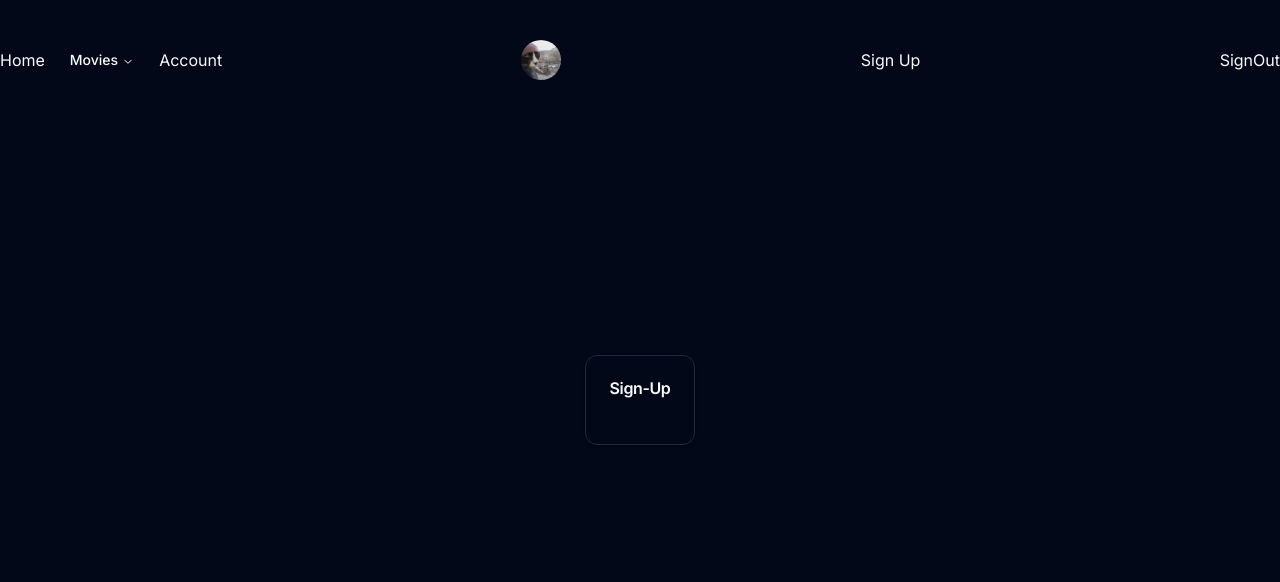
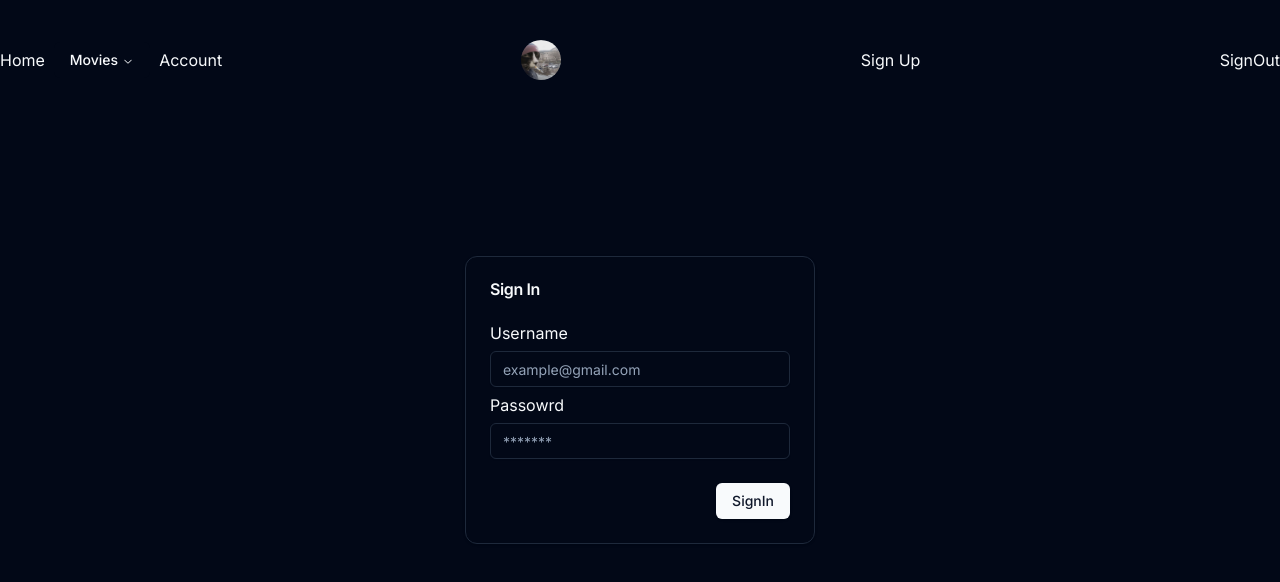
Before and after one commit to sreehhari/ticketile, a Next.js app: page /signIn in a window 1280 px wide. Shown: the top 582 px of the page. Built offline with nearby package versions, Linux system fonts and the light colour scheme; no server answers.

Commit message:
working nextauth signin

```diff
--- a/src/app/lib/auth.js
+++ b/src/app/lib/auth.js
@@ -20,7 +20,9 @@ export const NEXT_AUTH_CONFIG = {
                     return null;
                 }
                 const user = await prisma.user.findUnique({
-                    where :{email:credentials.email},
+                    where :{email:credentials.email,
+                        password:credentials.password
+                    },
                 });
                 if(!user){
                     throw new Error("no user found with that email check your email and try again");
--- a/src/app/signIn/page.tsx
+++ b/src/app/signIn/page.tsx
@@ -6,26 +6,94 @@ import {
     CardFooter,
     CardHeader,
     CardTitle,
-  } from "@/components/ui/card"
+  } from "@/components/ui/card";
+  import Link from "next/link";
+import { Input } from "@/components/ui/input";
+import { Label } from "@radix-ui/react-label";
+import {
+    Select,
+    SelectContent,
+    SelectItem,
+    SelectTrigger,
+    SelectValue,
+  } from "@/components/ui/select";
+import { Button } from "@/components/ui/button";
+import { useState } from "react";
+import { signIn } from "next-auth/react";
+import { useRouter } from "next/navigation";
 
 
-
-export default function Signup(){
+export default function SignIn(){
+    const router = useRouter();
+    const[formData,setFormData]=useState({
+        email:"",
+        password:""
+    });
+    const handleinputchange =(e:React.ChangeEvent<HTMLInputElement | HTMLTextAreaElement | HTMLSelectElement>)=>{
+        setFormData({...formData,[e.target.name]:e.target.value,})
+    };
     return (
-        <div className="flex items-center justify-center h-screen">
-            <Card>
+     <>
+     <div className="min-h-screen flex flex-col items-center justify-center">
+           <Card className="w-[350px]">
       <CardHeader>
-                    <CardTitle>Sign-Up</CardTitle>
+        <CardTitle>Sign In</CardTitle>
       </CardHeader>
       <CardContent>
+        <form>
+          <div className="grid w-full items-center gap-4">
+            <div className="flex flex-col space-y-1.5">
+              <Label htmlFor="email">Username</Label>
+              <Input name="email" placeholder="example@gmail.com" type="email" value={formData.email} onChange={handleinputchange} required/>
+              <Label htmlFor="password">Passowrd</Label>
+              <Input name="password" placeholder="*******" type="password" value={formData.password} onChange={handleinputchange} required></Input>
+            </div>
+            {/* <div className="flex flex-col space-y-1.5">
 
+              {formData.role==='owner'&&(
+                <>
+                <div>
+                    <Label htmlFor="theaterName">Theater Name</Label>
+                    <Input id="theaterName"
+                     name="theaterName"
+                     type="text"
+                      placeholder="Enter theater name"
+                      value={formData.theaterName}
+                      onChange={handleinputchange}
+                      required></Input>
+                </div>
+                <div>
+                  <Label htmlFor="location">Location</Label>
+                  <Input id="location"
+                  name="location"
+                  type="text"
+                  placeholder="enter the theater location"
+                  value={formData.location}
+                  onChange={handleinputchange}
+                  required></Input>
+                </div>
+                </>
+              )}
+
+            </div> */}
+          </div>
+        </form>
       </CardContent>
-
-
+      <CardFooter className="flex justify-end">
+        <Button type="submit" onClick={async()=>{
+            const res = await signIn("credentials",{
+                email:formData.email,
+                password:formData.password
+            });
+            console.log(res);
+            router.push("/")
+        }}>SignIn</Button>
+      </CardFooter>
     </Card>
 
 
     </div>
+     </>
 
 
 
--- a/src/app/signUp/page.tsx
+++ b/src/app/signUp/page.tsx
@@ -6,7 +6,9 @@ import {
     CardFooter,
     CardHeader,
     CardTitle,
-  } from "@/components/ui/card"
+  } from "@/components/ui/card";
+
+import Link from "next/link";
 
 import { Input } from "@/components/ui/input";
 import { Label } from "@radix-ui/react-label";
@@ -77,7 +79,7 @@ export default function SignUpPage(){
 
     return (
         <>
-        <div className="min-h-screen flex items-center justify-center">
+        <div className="min-h-screen flex flex-col items-center justify-center">
            <Card className="w-[350px]">
       <CardHeader>
         <CardTitle>Sign Up</CardTitle>
@@ -95,9 +97,9 @@ export default function SignUpPage(){
             </div>
             <div className="flex flex-col space-y-1.5">
               <Label htmlFor="role">Role</Label>
-              <Select name="role" onValueChange={handleRoleChange} value={formData.role}>
+              <Select name="role" onValueChange={handleRoleChange} value={formData.role} >
                 <SelectTrigger id="role">
-                  <SelectValue placeholder="Select" />
+                  <SelectValue placeholder="Select role" />
                 </SelectTrigger>
                 <SelectContent position="popper">
                   <SelectItem value="owner">Theater owner</SelectItem>
@@ -138,6 +140,13 @@ export default function SignUpPage(){
         <Button type="submit" onClick={handleSignup}>Signup</Button>
       </CardFooter>
     </Card>
+    <div className="mt-3">
+    <p>
+          Already have an account?
+          <br />
+          <Link href="/signIn" prefetch={true} className="text-teal-400 ">SignIn</Link> here
+        </p>
+    </div>
 
     </div>
         </>
```
Lines whose indentation alone changed are shown as unchanged.
